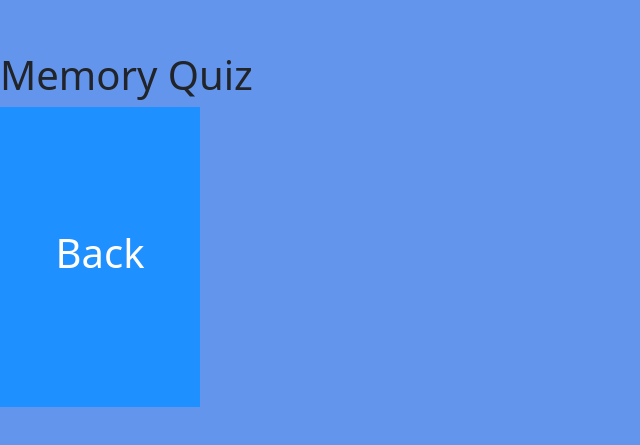
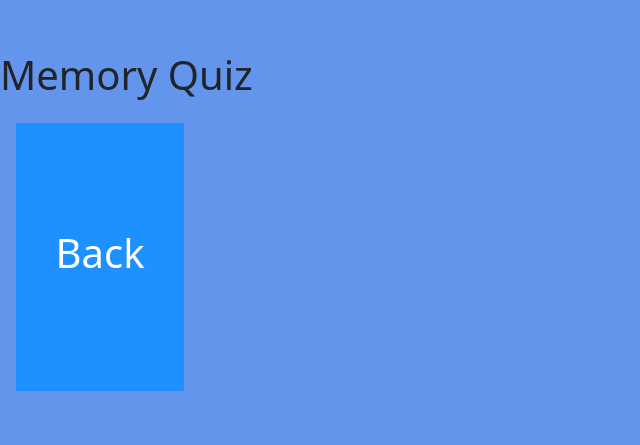
Before and after one commit to fixedtire/react_memory, a React (Vite) app: page / in a window 1280 px wide. Shown: the part 171-616 px from the top of the page, without its empty margins (0-640 px from the left). Built offline with nearby package versions, Linux system fonts and the light colour scheme.

Commit message:
add padding to memorycard

```diff
--- a/src/App.scss
+++ b/src/App.scss
@@ -8,6 +8,7 @@
 
 
 .flip-card {
+    padding: 1em;
     background-color: transparent;
     width: 200px;
     height: 300px;
```
